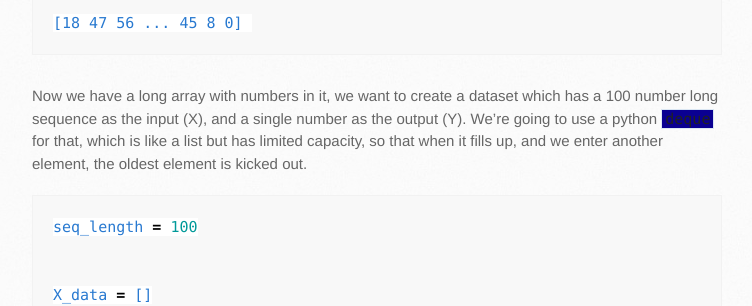
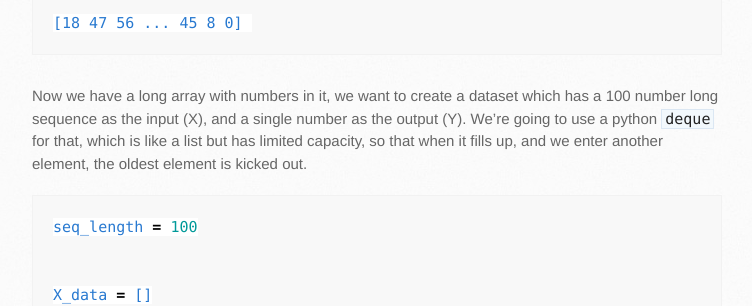
Before and after one commit to bshabashFD/bshabashFD.github.io_old2, a Jekyll site: the page built from _posts/2019-08-03-how-to-use-text-with-rnn.md, in a window 1280 px wide. Shown: the part 2836-3142 px from the top of the page, without its empty margins (138-890 px from the left). Built offline with Jekyll 4.4.1, drawn with Linux system fonts in a browser that asks for light colours; formulas are drawn with MathJax 3; a script that is not in the unit is left out.

Commit message:
Update jekyll-theme-architect.scss

```diff
--- a/_sass/jekyll-theme-architect.scss
+++ b/_sass/jekyll-theme-architect.scss
@@ -131,7 +131,7 @@ code, pre {
 
 code {
   padding: 0 3px;
-  background-color: #0a0092;
+  background-color: #f2f8fc;
   border: solid 1px #dbe7f3;
 }
 
```
